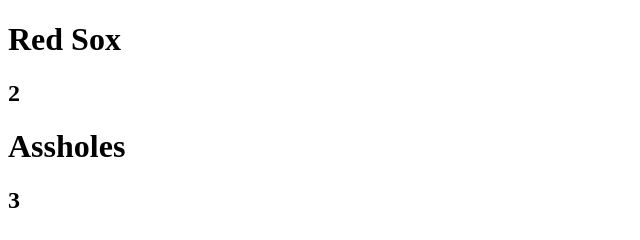
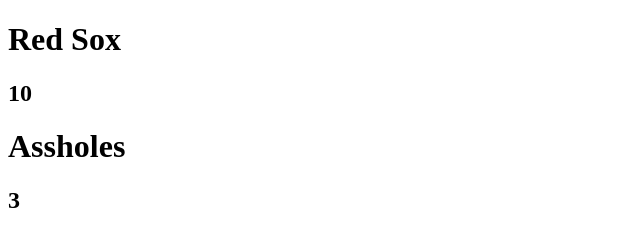
Before and after one commit to JamhammerRob/JamhammerRob.github.io, a plain HTML site: page index.html in a window 1280 px wide. Shown: the full height of the page, 0-640 px from the left. Drawn offline with Linux system fonts and the light colour scheme.

Commit message:
Update index.html

```diff
--- a/index.html
+++ b/index.html
@@ -4,7 +4,7 @@
   <meta http-equiv="refresh" content="5">
 </head>
 <body>
-  <h1>Red Sox</h1><h2>2</h2>
+  <h1>Red Sox</h1><h2>10</h2>
   <h1>Assholes</h1><h2>3</h2>
 </body>
 </html>
```
